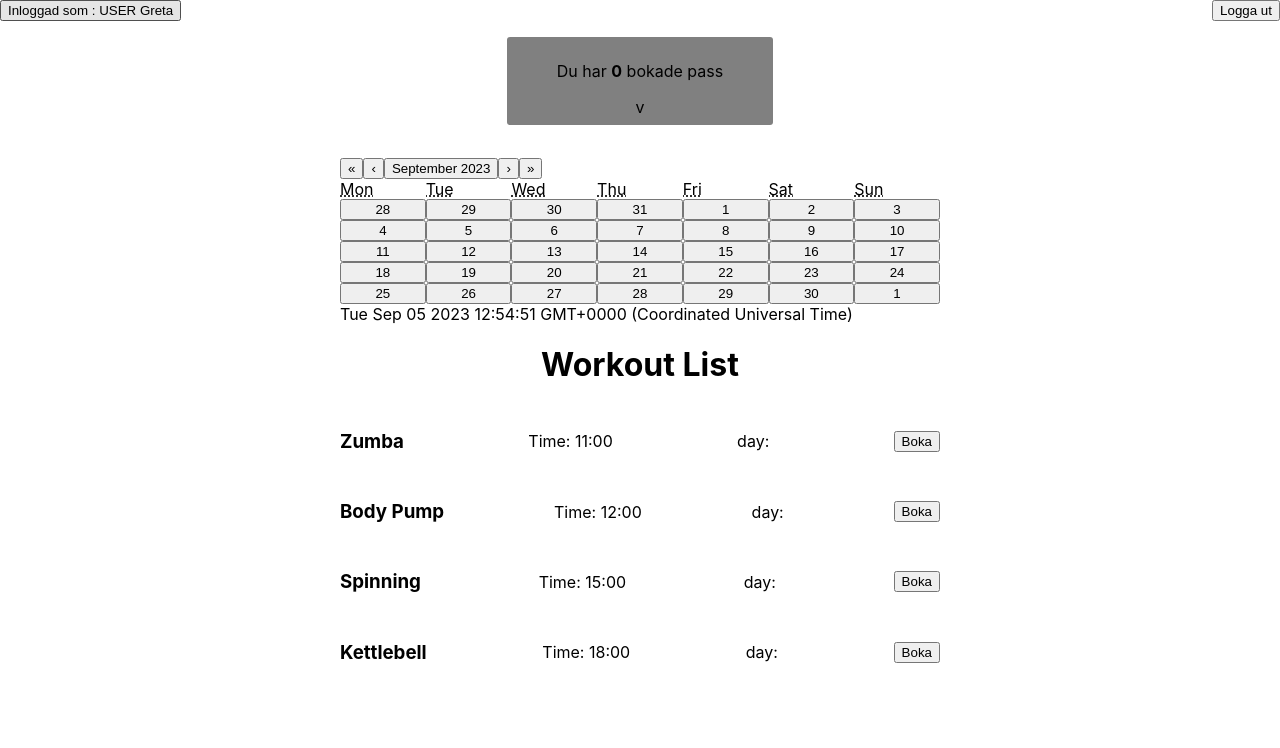
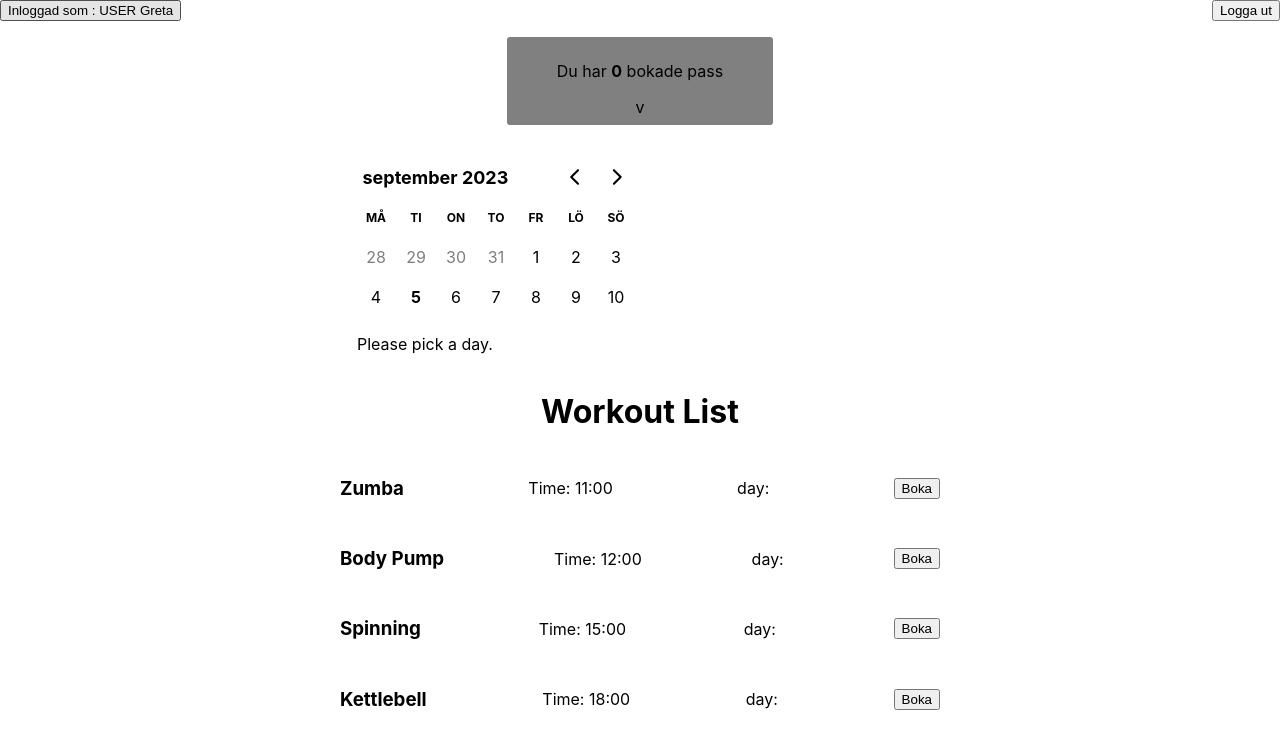
Before and after one commit to BoMar-Dev/strong-n-epic-react-typescript, a React (Create React App) app: page /user in a window 1280 px wide. Shown: the top 748 px of the page. Built offline with nearby package versions, Linux system fonts and the light colour scheme.

Commit message:
calendar please pick a day

```diff
--- a/package.json
+++ b/package.json
@@ -10,8 +10,10 @@
     "@types/node": "^16.18.48",
     "@types/react": "^18.2.21",
     "@types/react-dom": "^18.2.7",
+    "date-fns": "^2.30.0",
     "react": "^18.2.0",
     "react-calendar": "^4.6.0",
+    "react-day-picker": "^8.8.1",
     "react-dom": "^18.2.0",
     "react-router-dom": "^6.15.0",
     "react-scripts": "5.0.1",
--- a/src/components/ShowWorkout.tsx
+++ b/src/components/ShowWorkout.tsx
@@ -1,5 +1,12 @@
 import React, { useState } from "react";
-import Calendar from 'react-calendar';
+import Calendar from "react-calendar";
+
+// date-picker
+import { endOfWeek, isWithinInterval, startOfWeek, format } from "date-fns";
+import { DayPicker, Row, RowProps } from "react-day-picker";
+import "react-day-picker/dist/style.css";
+import { sv } from "date-fns/locale";
+
 // Styles
 import "../styles/workout.css";
 
@@ -10,9 +17,23 @@ import { IWorkout } from "../types/WorkoutType";
 // DB
 import { Workouts } from "../db/Workouts";
 
+function CurrentWeekRow(props: RowProps) {
+  const isDateInCurrentWeek = (dateToCheck: Date) => {
+    const today = new Date();
+    const start = startOfWeek(today);
+    const end = endOfWeek(today);
+    return isWithinInterval(dateToCheck, { start, end });
+  };
+  const isNotCurrentWeek = props.dates.every(
+    (date) => !isDateInCurrentWeek(date)
+  );
+  if (isNotCurrentWeek) return <></>;
+  return <Row {...props} />;
+}
 
 const WorkoutList: React.FC = () => {
-  const [calendar, setCalendar] = useState();
+  const [selectedDay, setSelectedDay] = useState<Date>();
+  // const [calendar, setCalendar] = useState();
   const [count, setCount] = useState(0);
   // const [workoutList, setWorkoutList] = useState<IWorkout[] | null> (null);
   const [date, setDate] = useState(new Date());
@@ -24,21 +45,29 @@ const WorkoutList: React.FC = () => {
 
   const handledWorkoutChange = (workoutName: string) => {
     setSelectedWorkout([...selectedWorkout, workoutName]);
-  }
-
+  };
 
   const onChange = (date: any) => {
-    setDate(date)
-  }
+    setDate(date);
+  };
+
+  const footer = selectedDay ? (
+    <p>You selected {format(selectedDay, "PPP")}.</p>
+  ) : (
+    <p>Please pick a day.</p>
+  );
 
   const renderWorkouts = () => {
-
     return Workouts.map((workout: IWorkout) => (
       <div className="workout-container" key={workout.id}>
         <h3>{workout.name}</h3>
         <p>Time: {workout.time}</p>
         <p>day: {workout.weekDay}</p>
-        <button onClick={() => {handledWorkoutChange(workout.name); increment()}}>
+        <button
+          onClick={() => {
+            handledWorkoutChange(workout.name);
+            increment();
+          }}>
           Boka
         </button>
       </div>
@@ -55,15 +84,27 @@ const WorkoutList: React.FC = () => {
       </div>
       <div>
         <ul className="selected-workout">
-          {selectedWorkout.map(item => (
+          {selectedWorkout.map((item) => (
             <li>{item}</li>
           ))}
           {/* <li>{selectedWorkout}</li> */}
         </ul>
       </div>
       <div className="calendar-container">
-      <Calendar onChange={onChange} value={date} />
-      {date.toString()}
+        <div>
+          <DayPicker
+            components={{ Row: CurrentWeekRow }}
+            showOutsideDays
+            mode="single"
+            selected={selectedDay}
+            onSelect={setSelectedDay}
+            footer={footer}
+            weekStartsOn={1}
+            locale={sv}
+          />
+        </div>
+        {/* <Calendar onChange={onChange} value={date} />
+        {date.toString()} */}
       </div>
       <h1>Workout List</h1>
       {renderWorkouts()}
```
Also changed, not shown: src/types/WorkoutType.ts (+0 -9 lines), 1 other file (tests, documents, lock files or other folders).
